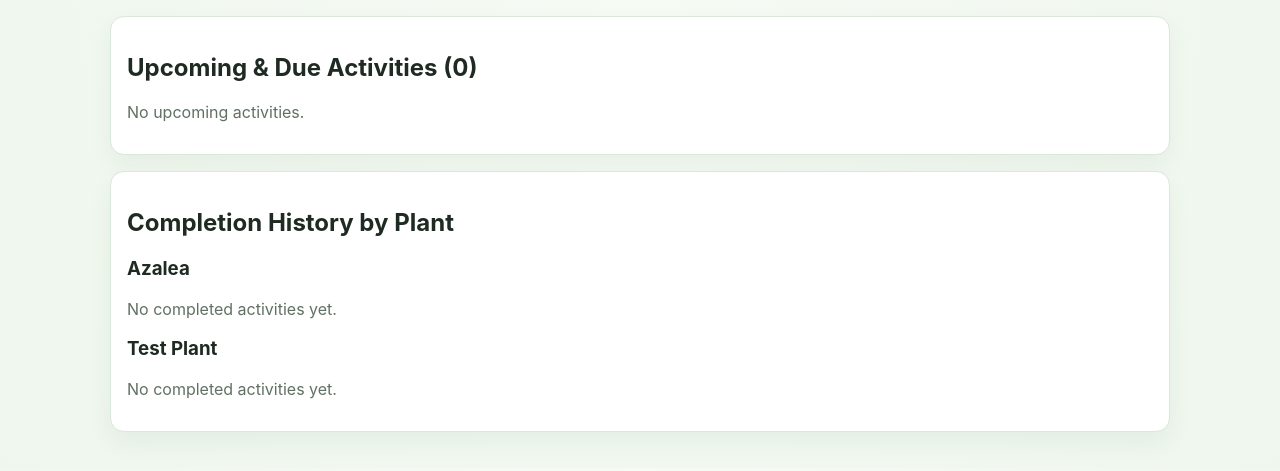
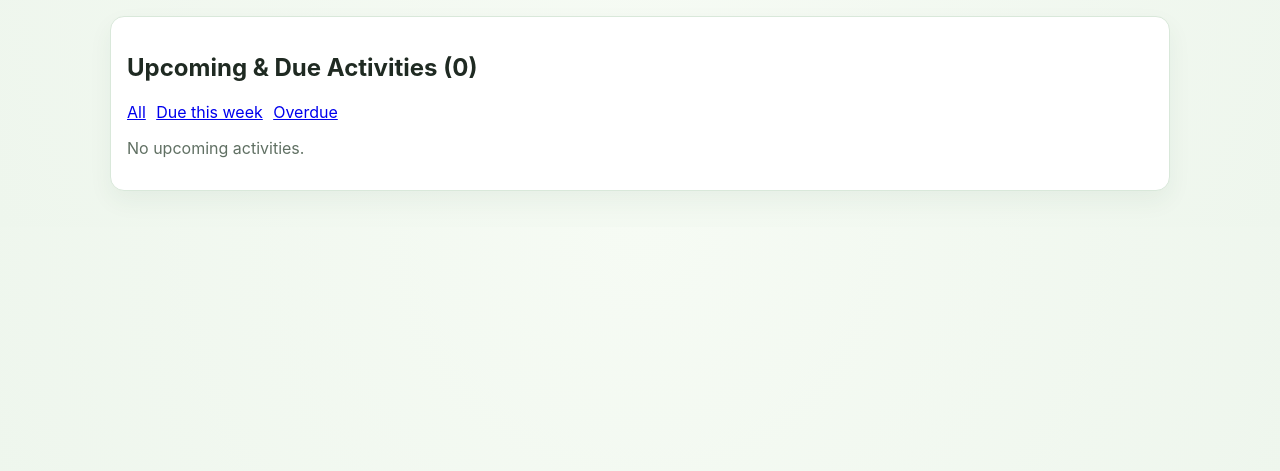
Before and after one commit to jpk300/FertilizerTracker, a Flask app: page /upcoming?status=due_week in a window 1280 px wide. Shown: the part 54-525 px from the top of the page. Run offline with Flask 3, Linux system fonts and the light colour scheme.

```diff
--- a/app.py
+++ b/app.py
@@ -3,7 +3,7 @@ import os
 import uuid
 import smtplib
 from email.message import EmailMessage
-from flask import Flask, render_template, request, redirect, url_for, flash
+from flask import Flask, render_template, request, redirect, url_for, flash, jsonify
 from flask_sqlalchemy import SQLAlchemy
 from sqlalchemy import text
 
@@ -23,6 +23,7 @@ class Plant(db.Model):
     image_path = db.Column(db.String(255), nullable=True)
     archived_on = db.Column(db.Date, nullable=True)
     tasks = db.relationship('Task', backref='plant', cascade='all,delete-orphan', lazy=True)
+    photos = db.relationship('PlantPhoto', backref='plant', cascade='all,delete-orphan', lazy=True)
 
 
 class Task(db.Model):
@@ -34,6 +35,21 @@ class Task(db.Model):
     recurrence_days = db.Column(db.Integer, nullable=True)
     start_date = db.Column(db.Date, nullable=True)
     end_date = db.Column(db.Date, nullable=True)
+
+
+class PlantPhoto(db.Model):
+    id = db.Column(db.Integer, primary_key=True)
+    plant_id = db.Column(db.Integer, db.ForeignKey('plant.id'), nullable=False)
+    image_path = db.Column(db.String(255), nullable=False)
+    note = db.Column(db.String(255), nullable=True)
+    taken_on = db.Column(db.Date, nullable=False, default=date.today)
+
+
+class ReminderLog(db.Model):
+    id = db.Column(db.Integer, primary_key=True)
+    sent_on = db.Column(db.DateTime, nullable=False, default=datetime.utcnow)
+    recipients = db.Column(db.String(255), nullable=False)
+    task_count = db.Column(db.Integer, nullable=False, default=0)
 
 
 class AppSettings(db.Model):
@@ -64,6 +80,37 @@ def _ensure_schema_updates() -> None:
     db.session.commit()
 
 
+
+
+def _save_uploaded_image(image):
+    ext = os.path.splitext(image.filename)[1].lower()
+    allowed_extensions = {'.png', '.jpg', '.jpeg', '.gif', '.webp'}
+    if ext not in allowed_extensions:
+        return None
+    upload_dir = os.path.join(app.static_folder, 'uploads')
+    os.makedirs(upload_dir, exist_ok=True)
+    filename = f"{uuid.uuid4().hex}{ext}"
+    save_path = os.path.join(upload_dir, filename)
+    image.save(save_path)
+    return f'uploads/{filename}'
+
+
+def _plant_care_summary(plant: Plant):
+    open_tasks = [t for t in plant.tasks if t.completed_on is None]
+    completed_tasks = [t for t in plant.tasks if t.completed_on]
+    next_due = min((t.due_date for t in open_tasks), default=None)
+    last_done = max((t.completed_on for t in completed_tasks), default=None)
+    today = date.today()
+    if next_due is None:
+        status = 'On track'
+    elif next_due < today:
+        status = 'Overdue'
+    elif next_due <= today + timedelta(days=3):
+        status = 'Due soon'
+    else:
+        status = 'On track'
+    return {'next_due': next_due, 'last_done': last_done, 'status': status}
+
 def _get_settings() -> AppSettings:
     settings = AppSettings.query.get(1)
     if not settings:
@@ -80,9 +127,17 @@ def index():
 
 @app.route('/add')
 def add_page():
-    plants = Plant.query.filter(Plant.archived_on.is_(None)).order_by(Plant.name.asc()).all()
+    location_filter = request.args.get('location', '').strip()
+    view_mode = request.args.get('view', 'cards')
+    plants_q = Plant.query.filter(Plant.archived_on.is_(None))
+    if location_filter:
+        plants_q = plants_q.filter(Plant.location == location_filter)
+    plants = plants_q.order_by(Plant.name.asc()).all()
     archived_plants = Plant.query.filter(Plant.archived_on.isnot(None)).order_by(Plant.name.asc()).all()
-    return render_template('add.html', plants=plants, archived_plants=archived_plants, active_page='add')
+    locations = [row[0] for row in db.session.query(Plant.location).filter(Plant.location.isnot(None), Plant.location != '').distinct().all()]
+    care_summaries = {plant.id: _plant_care_summary(plant) for plant in plants}
+    return render_template('add.html', plants=plants, archived_plants=archived_plants, active_page='add',
+                           care_summaries=care_summaries, locations=locations, location_filter=location_filter, view_mode=view_mode)
 
 
 @app.route('/settings', methods=['GET', 'POST'])
@@ -103,14 +158,21 @@ def settings_page():
 
 @app.route('/upcoming')
 def upcoming_page():
-    plants = Plant.query.filter(Plant.archived_on.is_(None)).order_by(Plant.name.asc()).all()
-    open_tasks = Task.query.filter(
+    status_filter = request.args.get('status', '').strip()
+    open_tasks_query = Task.query.filter(
         Task.plant.has(Plant.archived_on.is_(None)),
         Task.completed_on.is_(None),
         db.or_(Task.start_date.is_(None), Task.due_date >= Task.start_date),
         db.or_(Task.end_date.is_(None), Task.due_date <= Task.end_date),
-    ).order_by(Task.due_date.asc()).all()
-    return render_template('upcoming.html', plants=plants, open_tasks=open_tasks, today=date.today(), active_page='upcoming')
+    )
+    today = date.today()
+    if status_filter == 'due_week':
+        open_tasks_query = open_tasks_query.filter(Task.due_date <= today + timedelta(days=7))
+    elif status_filter == 'overdue':
+        open_tasks_query = open_tasks_query.filter(Task.due_date < today)
+    open_tasks = open_tasks_query.order_by(Task.due_date.asc()).all()
+    plants = Plant.query.order_by(Plant.name.asc()).all()
+    return render_template('upcoming.html', plants=plants, open_tasks=open_tasks, today=today, active_page='upcoming', status_filter=status_filter)
 
 
 @app.post('/plants/<int:plant_id>/archive')
@@ -136,17 +198,10 @@ def add_plant():
     image = request.files.get('image')
     image_path = None
     if image and image.filename:
-        ext = os.path.splitext(image.filename)[1].lower()
-        allowed_extensions = {'.png', '.jpg', '.jpeg', '.gif', '.webp'}
-        if ext not in allowed_extensions:
+        image_path = _save_uploaded_image(image)
+        if not image_path:
             flash('Unsupported image format. Use PNG, JPG, GIF, or WEBP.')
             return redirect(url_for('add_page'))
-        upload_dir = os.path.join(app.static_folder, 'uploads')
-        os.makedirs(upload_dir, exist_ok=True)
-        filename = f"{uuid.uuid4().hex}{ext}"
-        save_path = os.path.join(upload_dir, filename)
-        image.save(save_path)
-        image_path = f'uploads/{filename}'
 
     plant = Plant(
         name=request.form['name'].strip(),
@@ -157,6 +212,29 @@ def add_plant():
     db.session.add(plant)
     db.session.commit()
     flash('Plant added.')
+    return redirect(url_for('add_page'))
+
+
+@app.post('/plants/<int:plant_id>/edit')
+def edit_plant(plant_id: int):
+    plant = Plant.query.get_or_404(plant_id)
+    plant.name = request.form.get('name', plant.name).strip()
+    plant.location = request.form.get('location', '').strip()
+    plant.notes = request.form.get('notes', '').strip()
+    image = request.files.get('image')
+    if image and image.filename:
+        saved = _save_uploaded_image(image)
+        if not saved:
+            flash('Unsupported image format. Use PNG, JPG, GIF, or WEBP.')
+            return redirect(url_for('add_page'))
+        plant.image_path = saved
+    timeline_image = request.files.get('timeline_image')
+    if timeline_image and timeline_image.filename:
+        saved = _save_uploaded_image(timeline_image)
+        if saved:
+            db.session.add(PlantPhoto(plant_id=plant.id, image_path=saved, note=request.form.get('timeline_note', '').strip(), taken_on=date.today()))
+    db.session.commit()
+    flash('Plant updated.')
     return redirect(url_for('add_page'))
 
 
@@ -211,6 +289,35 @@ def complete_task(task_id: int):
     return redirect(url_for('upcoming_page'))
 
 
+@app.get('/export')
+def export_data():
+    plants = []
+    for p in Plant.query.order_by(Plant.id.asc()).all():
+        plants.append({
+            'id': p.id, 'name': p.name, 'location': p.location, 'notes': p.notes, 'image_path': p.image_path,
+            'archived_on': p.archived_on.isoformat() if p.archived_on else None,
+            'tasks': [{'activity': t.activity, 'due_date': t.due_date.isoformat(), 'completed_on': t.completed_on.isoformat() if t.completed_on else None, 'recurrence_days': t.recurrence_days} for t in p.tasks],
+            'photos': [{'image_path': ph.image_path, 'note': ph.note, 'taken_on': ph.taken_on.isoformat()} for ph in p.photos],
+        })
+    logs = [{'sent_on': l.sent_on.isoformat(), 'recipients': l.recipients, 'task_count': l.task_count} for l in ReminderLog.query.order_by(ReminderLog.sent_on.desc()).all()]
+    return jsonify({'plants': plants, 'reminder_logs': logs})
+
+
+@app.post('/import')
+def import_data():
+    payload = request.get_json(silent=True) or {}
+    for item in payload.get('plants', []):
+        plant = Plant(name=item.get('name', 'Unnamed plant'), location=item.get('location'), notes=item.get('notes'), image_path=item.get('image_path'))
+        db.session.add(plant)
+        db.session.flush()
+        for t in item.get('tasks', []):
+            db.session.add(Task(plant_id=plant.id, activity=t['activity'], due_date=datetime.strptime(t['due_date'], '%Y-%m-%d').date(), completed_on=datetime.strptime(t['completed_on'], '%Y-%m-%d').date() if t.get('completed_on') else None, recurrence_days=t.get('recurrence_days')))
+        for ph in item.get('photos', []):
+            db.session.add(PlantPhoto(plant_id=plant.id, image_path=ph['image_path'], note=ph.get('note'), taken_on=datetime.strptime(ph['taken_on'], '%Y-%m-%d').date()))
+    db.session.commit()
+    return {'ok': True}
+
+
 def send_due_email() -> None:
     settings = _get_settings()
     to_addr = settings.notify_email_to or os.getenv('NOTIFY_EMAIL_TO')
@@ -249,6 +356,8 @@ def send_due_email() -> None:
         server.login(smtp_user, smtp_password)
         server.send_message(msg)
 
+    db.session.add(ReminderLog(recipients=to_addr, task_count=len(due_tasks)))
+    db.session.commit()
     print(f'Sent reminder email to {to_addr} with {len(due_tasks)} due task(s).')
 
 
--- a/templates/upcoming.html
+++ b/templates/upcoming.html
@@ -1,31 +1,14 @@
 {% extends 'base.html' %}
 {% block content %}
 <div class="card">
-  <h2>Upcoming & Due Activities ({{ open_tasks|length }})</h2>
-  {% for task in open_tasks %}
-    <div class="task {{ 'overdue' if task.due_date <= today else '' }}">
-      <strong>{{ task.plant.name }}</strong> — {{ task.activity }}
-      <div class="small">Due {{ task.due_date.isoformat() }}{% if task.recurrence_days %} · repeats every {{ task.recurrence_days }} day(s){% endif %}{% if task.start_date or task.end_date %} · active {{ task.start_date.isoformat() if task.start_date else 'any time' }} to {{ task.end_date.isoformat() if task.end_date else 'open-ended' }}{% endif %}</div>
-      <form method="post" action="{{ url_for('complete_task', task_id=task.id) }}">
-        <button type="submit">Mark Complete</button>
-      </form>
-    </div>
-  {% else %}<p class="muted">No upcoming activities.</p>{% endfor %}
+<h2>Upcoming & Due Activities ({{ open_tasks|length }})</h2>
+<div class="button-row">
+<a href="{{ url_for('upcoming_page') }}">All</a>
+<a href="{{ url_for('upcoming_page', status='due_week') }}">Due this week</a>
+<a href="{{ url_for('upcoming_page', status='overdue') }}">Overdue</a>
 </div>
-
-<div class="card">
-  <h2>Completion History by Plant</h2>
-  {% for plant in plants %}
-    <h3>{{ plant.name }}</h3>
-    {% set completed = plant.tasks|selectattr('completed_on')|list %}
-    {% if completed %}
-      {% for task in completed|sort(attribute='completed_on', reverse=True) %}
-        <div class="task">
-          {{ task.activity }}
-          <div class="small">Completed {{ task.completed_on.isoformat() }} (was due {{ task.due_date.isoformat() }})</div>
-        </div>
-      {% endfor %}
-    {% else %}<p class="muted">No completed activities yet.</p>{% endif %}
-  {% else %}<p class="muted">No plants added yet.</p>{% endfor %}
+{% for task in open_tasks %}
+<div class="task {{ 'overdue' if task.due_date <= today else '' }}"><strong>{{ task.plant.name }}</strong> — {{ task.activity }}<div class="small">Due {{ task.due_date.isoformat() }}</div><form method="post" action="{{ url_for('complete_task', task_id=task.id) }}"><button type="submit">Mark Complete</button></form></div>
+{% else %}<p class="muted">No upcoming activities.</p>{% endfor %}
 </div>
 {% endblock %}
```
Also changed, not shown: templates/add.html (+30 -50 lines).
